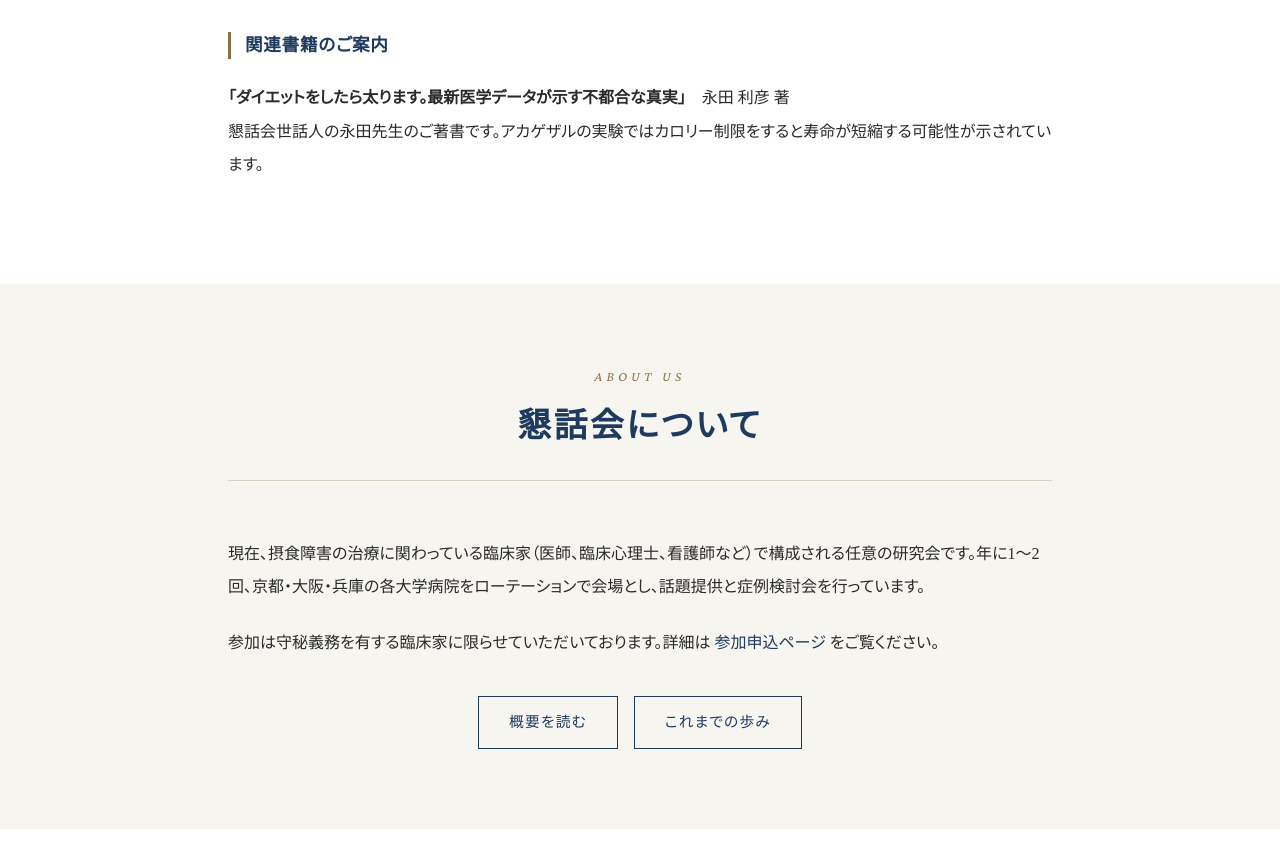
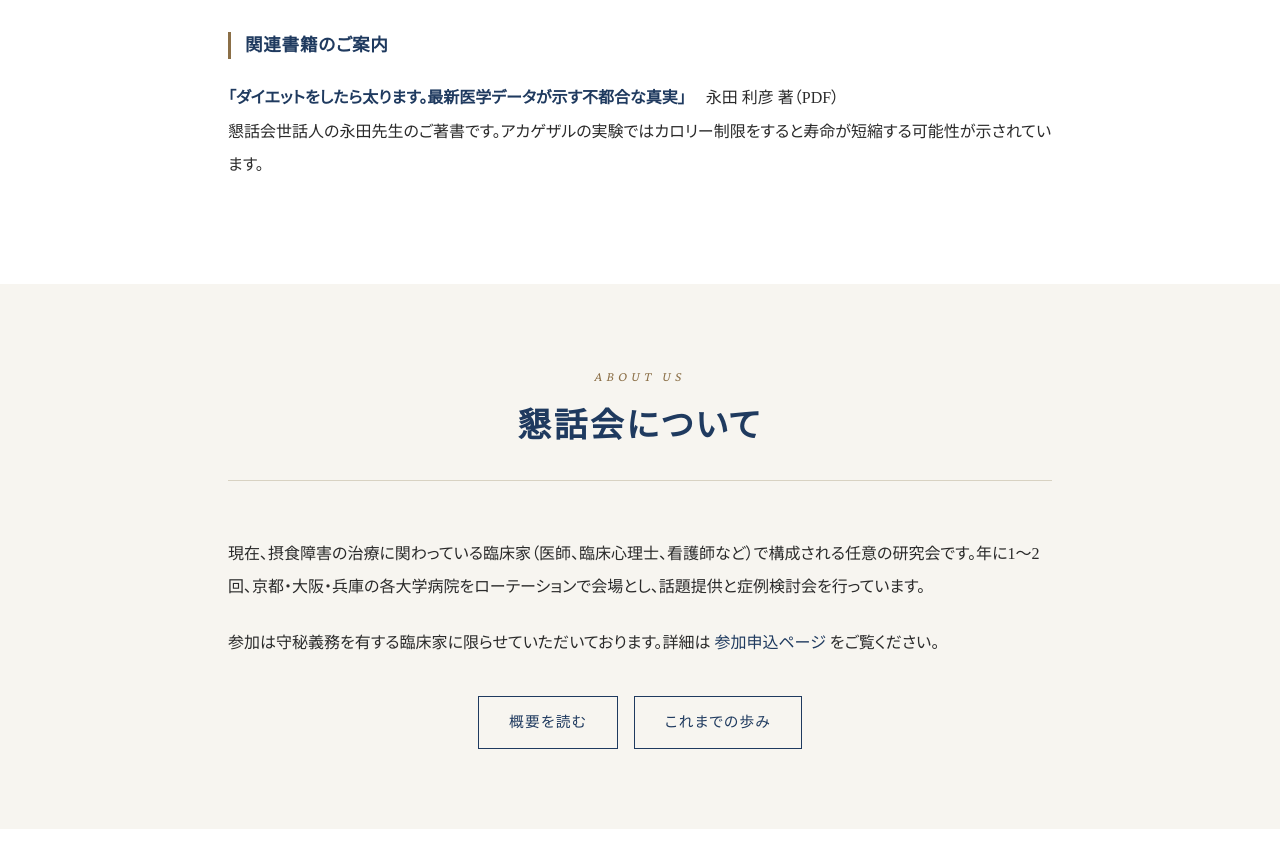
Before and after one commit to mizuhara-cl/edforum-site, an Astro site: page / in a window 1280 px wide. Shown: the part 1018-1885 px from the top of the page. Built offline with nearby package versions, Linux system fonts and the light colour scheme; Astro itself is replaced by a stand-in of ours.

Commit message:
feat: 永田先生の著書PDF（monkeyproject.pdf）をホストしてリンク化

```diff
--- a/src/pages/index.astro
+++ b/src/pages/index.astro
@@ -35,7 +35,11 @@ const base = import.meta.env.BASE_URL.replace(/\/$/, '');
       <div class="article">
         <h3>関連書籍のご案内</h3>
         <p>
-          <strong>「ダイエットをしたら太ります。最新医学データが示す不都合な真実」</strong>　永田 利彦 著<br />
+          <strong>
+            <a href={`${base}/monkeyproject.pdf`} target="_blank" rel="noopener">
+              「ダイエットをしたら太ります。最新医学データが示す不都合な真実」
+            </a>
+          </strong>　永田 利彦 著（PDF）<br />
           懇話会世話人の永田先生のご著書です。アカゲザルの実験ではカロリー制限をすると寿命が短縮する可能性が示されています。
         </p>
       </div>
```
Also changed, not shown: 1 other file.
